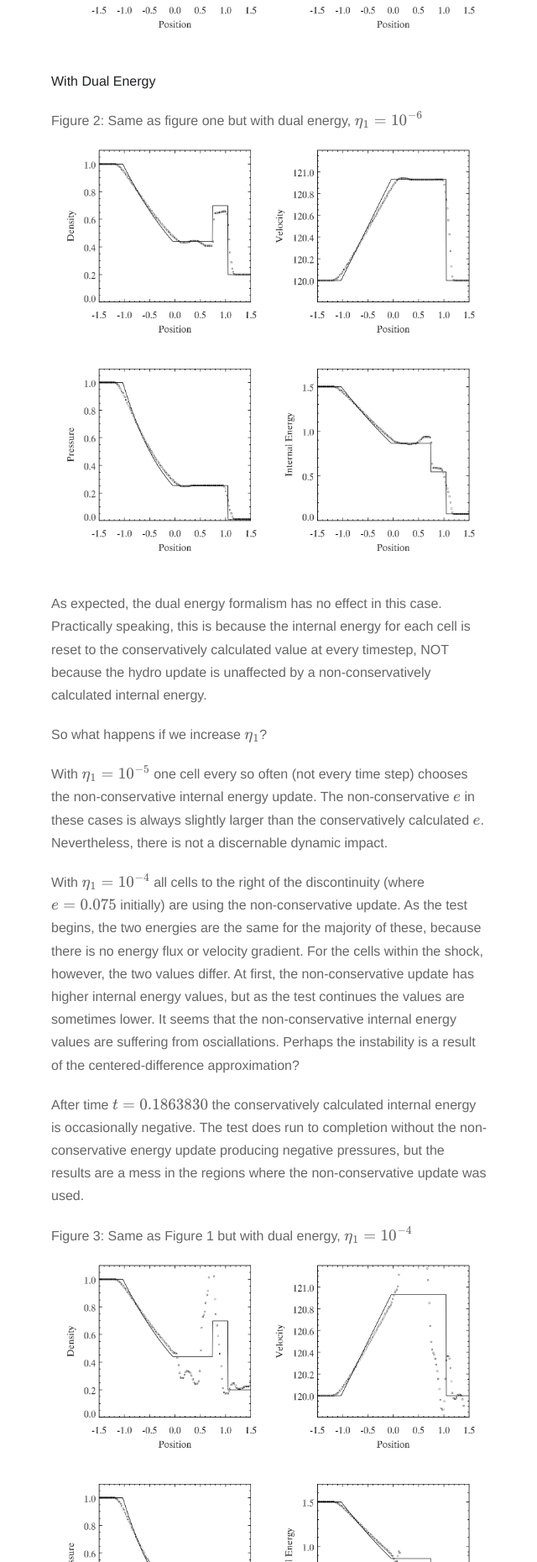
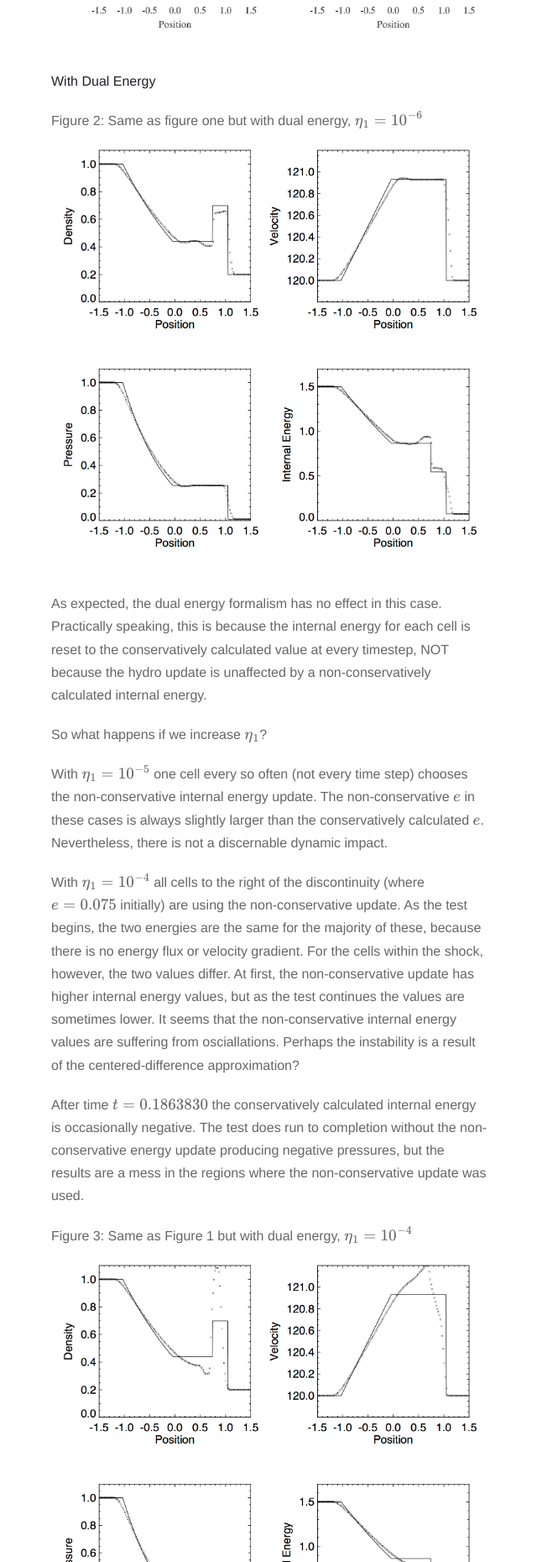
Before and after one commit to evaneschneider/site, a Jekyll site: the page built from _posts/2015-09-30-dual-energy-2.markdown, in a window 1280 px wide. Shown: the part 1941-3801 px from the top of the page at 84% size, without its empty margins (319-959 px from the left). Built offline with Jekyll 4.4.1, drawn with Linux system fonts in a browser that asks for light colours; nearby versions of some CDN libraries; formulas are drawn with MathJax 3.

Commit message:
Updated plots

```diff
--- a/_posts/2015-09-30-dual-energy-2.markdown
+++ b/_posts/2015-09-30-dual-energy-2.markdown
@@ -74,7 +74,7 @@
 **With Dual Energy**
 
 Figure 2: Same as figure one but with dual energy, $$\eta_1 = 10^{-6}$$
-<img src="{{ site.url }}assets/images/PPMP_exact_M100_etam6.png">
+<img src="{{ site.url }}assets/images/PPMP_exact_M100_eta6.png">
 
 As expected, the dual energy formalism has no effect in this case. Practically speaking,
 this is because the internal energy for each cell is reset to the conservatively calculated
@@ -100,13 +100,13 @@
 but the results are a mess in the regions where the non-conservative update was used.
 
 Figure 3: Same as Figure 1 but with dual energy, $$\eta_1 = 10^{-4}$$
-<img src="{{ site.url }}assets/images/PPMP_exact_M100_etam4.png">
+<img src="{{ site.url }}assets/images/PPMP_exact_M100_eta4.png">
 
 With $$\eta_1 = 10^{-3}$$ (the value given in B14), all cells are using the non-conservative energy
 update, and the results are a complete disaster, including final pressures that are negative.
 
 Figure 4: Same as Figure 1 but with dual energy, $$\eta_1 = 10^{-3}$$
-<img src="{{ site.url }}assets/images/PPMP_exact_M100_etam3.png">
+<img src="{{ site.url }}assets/images/PPMP_exact_M100_eta3.png">
 
 
 **Is it the way the divergence is approximated?**
```
Also changed, not shown: assets/images/PPMP_exact_M100_eta3.png (added), assets/images/PPMP_exact_M100_eta4.png (added), assets/images/PPMP_exact_M100_eta6.png (added), assets/images/PPMP_exact_M100_etam3.png (deleted), assets/images/PPMP_exact_M100_etam4.png (deleted).
